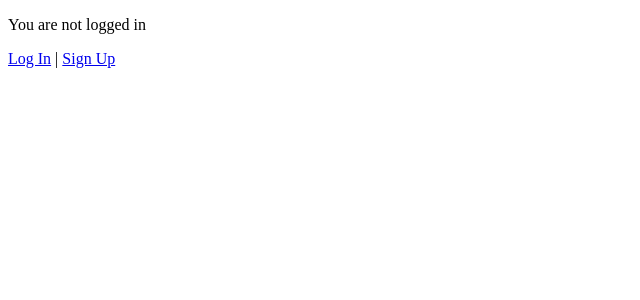
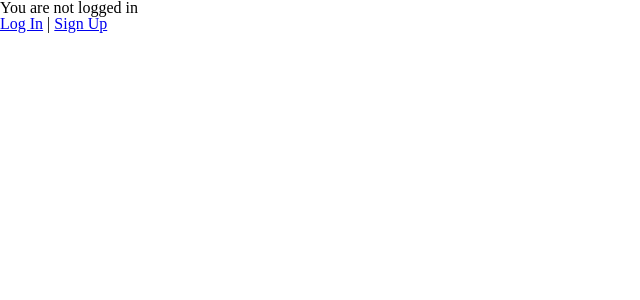
Before and after one commit to rafaellcoellho/pergunteme, a Django app: page / in a window 1280 px wide. Shown: the top 300 px of the page, without its empty margins (0-640 px from the left). Run offline with Django 3.2, Linux system fonts and the light colour scheme.

Commit message:
configura pasta de static no projeto e cria css inicial de reset

```diff
--- a/config/settings.py
+++ b/config/settings.py
@@ -123,6 +123,9 @@ USE_TZ = True
 # https://docs.djangoproject.com/en/3.1/howto/static-files/
 
 STATIC_URL = "/static/"
+STATICFILES_DIRS = (str(BASE_DIR.joinpath('static')),)
+STATIC_ROOT = str(BASE_DIR.joinpath('staticfiles'))
+STATICFILES_STORAGE = 'django.contrib.staticfiles.storage.StaticFilesStorage'
 
 AUTH_USER_MODEL = "accounts.CustomUser"
 LOGIN_REDIRECT_URL = "home"
--- /dev/null
+++ b/static/css/reset.css
@@ -0,0 +1,48 @@
+/* http://meyerweb.com/eric/tools/css/reset/
+  v2.0 | 20110126
+  License: none (public domain)
+*/
+
+html, body, div, span, applet, object, iframe,
+h1, h2, h3, h4, h5, h6, p, blockquote, pre,
+a, abbr, acronym, address, big, cite, code,
+del, dfn, em, img, ins, kbd, q, s, samp,
+small, strike, strong, sub, sup, tt, var,
+b, u, i, center,
+dl, dt, dd, ol, ul, li,
+fieldset, form, label, legend,
+table, caption, tbody, tfoot, thead, tr, th, td,
+article, aside, canvas, details, embed,
+figure, figcaption, footer, header, hgroup,
+menu, nav, output, ruby, section, summary,
+time, mark, audio, video {
+	margin: 0;
+	padding: 0;
+	border: 0;
+	font-size: 100%;
+	font: inherit;
+	vertical-align: baseline;
+}
+/* HTML5 display-role reset for older browsers */
+article, aside, details, figcaption, figure,
+footer, header, hgroup, menu, nav, section {
+	display: block;
+}
+body {
+	line-height: 1;
+}
+ol, ul {
+	list-style: none;
+}
+blockquote, q {
+	quotes: none;
+}
+blockquote:before, blockquote:after,
+q:before, q:after {
+	content: '';
+	content: none;
+}
+table {
+	border-collapse: collapse;
+	border-spacing: 0;
+}
--- a/templates/base.html
+++ b/templates/base.html
@@ -1,8 +1,10 @@
+{% load static %}
 <!DOCTYPE html>
 <html>
 <head>
   <meta charset="utf-8">
   <title>{% block title %}pergunteme{% endblock %}</title>
+  <link rel="stylesheet" href="{% static 'css/reset.css' %}">
 </head>
 <body>
   <main>
```
Also changed, not shown: 2 other files.
